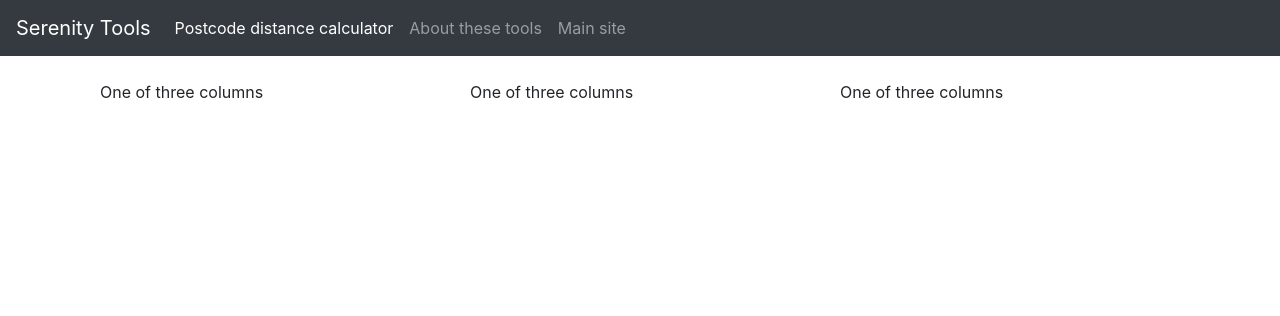
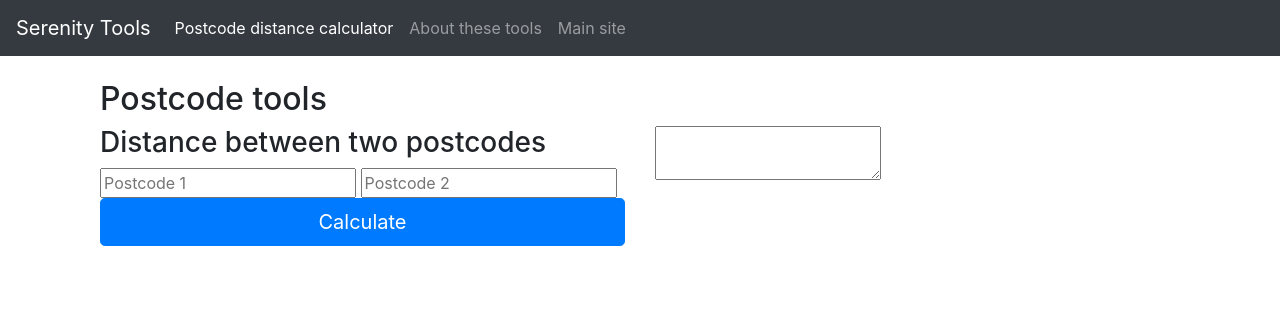
Before and after one commit to rwjuk/serenity-tools, a Flask app: page /postcodes in a window 1280 px wide. Shown: the top 316 px of the page. Run offline with Flask 2, Linux system fonts and the light colour scheme; some libraries are stand-ins or nearby versions.

Commit message:
draft postcode tool UI

```diff
--- a/templates/postcode_tools.html
+++ b/templates/postcode_tools.html
@@ -3,3 +3,21 @@
 {% block app_title %}
 Postcode tools
 {% endblock %}
+
+{% block app_content %}
+<div class="container">
+	<h2>Postcode tools</h2>
+
+	<div class="row">
+    <div class="col">
+      <h3>Distance between two postcodes</h3>
+	<input type="text" placeholder="Postcode 1">
+	<input type="text" placeholder="Postcode 2">
+	<button class="btn btn-lg btn-primary btn-block">Calculate</button>
+    </div>
+    <div class="col">
+      <textarea id="output" readonly></textarea>
+    </div>
+  </div>
+</div>
+{% endblock %}
```
